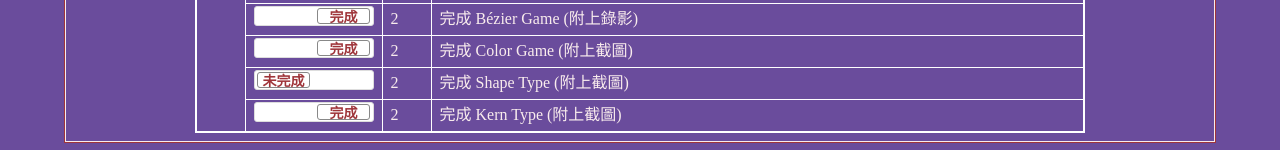
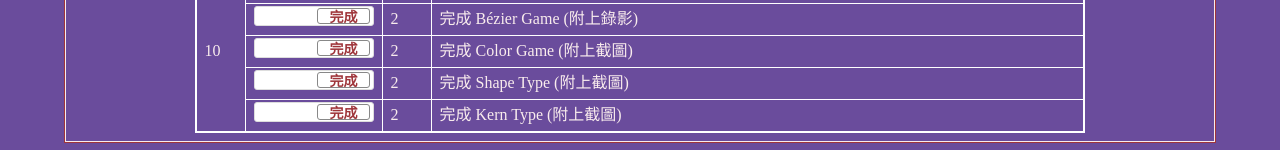
Before and after one commit to t108590019/ct2023s, a plain HTML site: page hw11/index.html in a window 1280 px wide. Shown: the part 565-715 px from the top of the page. Drawn offline with nearby package versions, Linux system fonts and the light colour scheme.

Commit message:
Update index.html

```diff
--- a/hw11/index.html
+++ b/hw11/index.html
@@ -226,7 +226,7 @@
           <td>完成 Color Game (附上截圖)</td>
         </tr>
         <tr>
-          <td><input type="checkbox" class="flipswitch" id="myCheckbox4 checked"></td>
+          <td><input type="checkbox" class="flipswitch" id="myCheckbox4" checked></td>
           <td id='m4'>2</td>
           <td>完成 Shape Type (附上截圖)</td>
         </tr>
```
